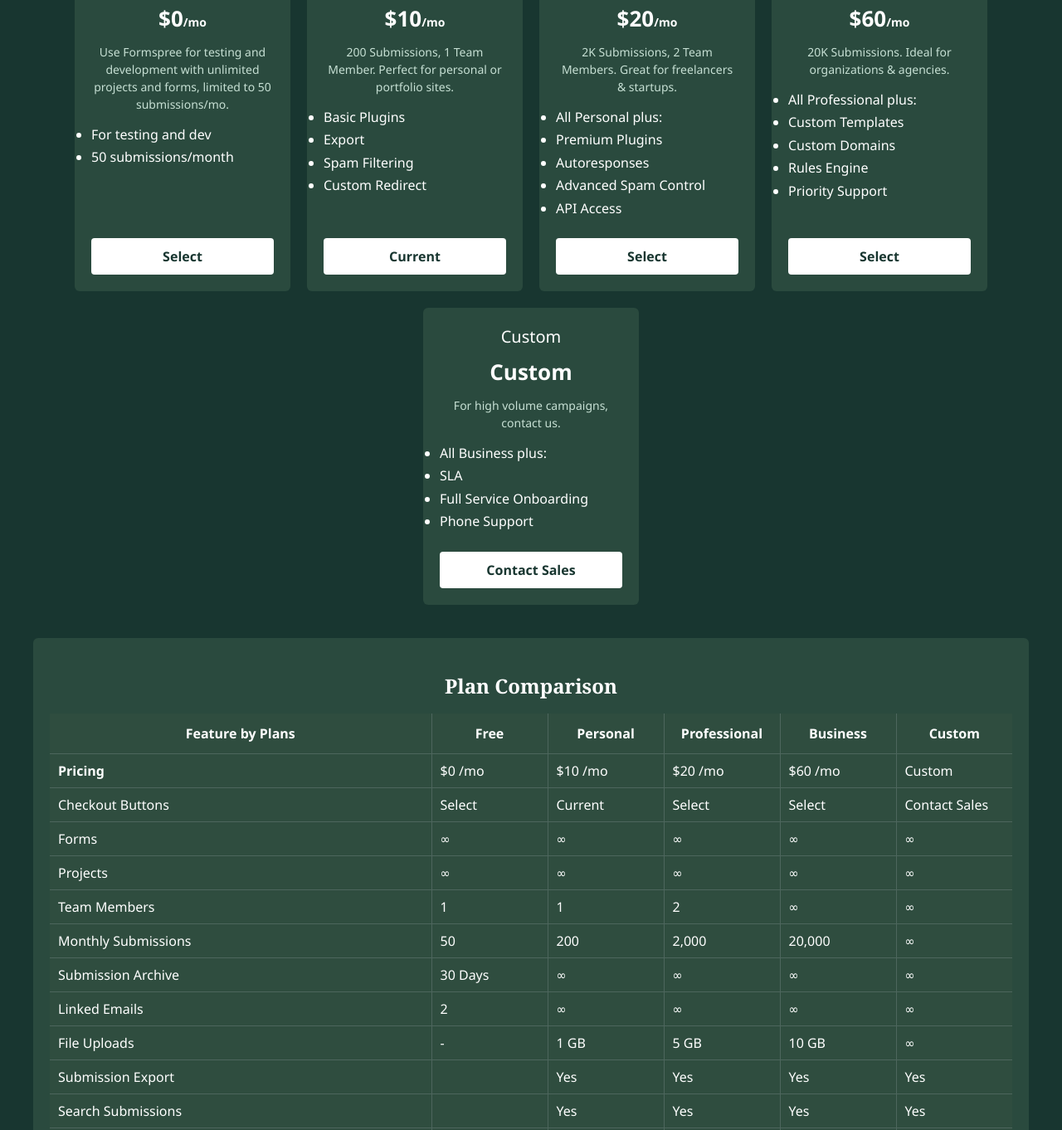
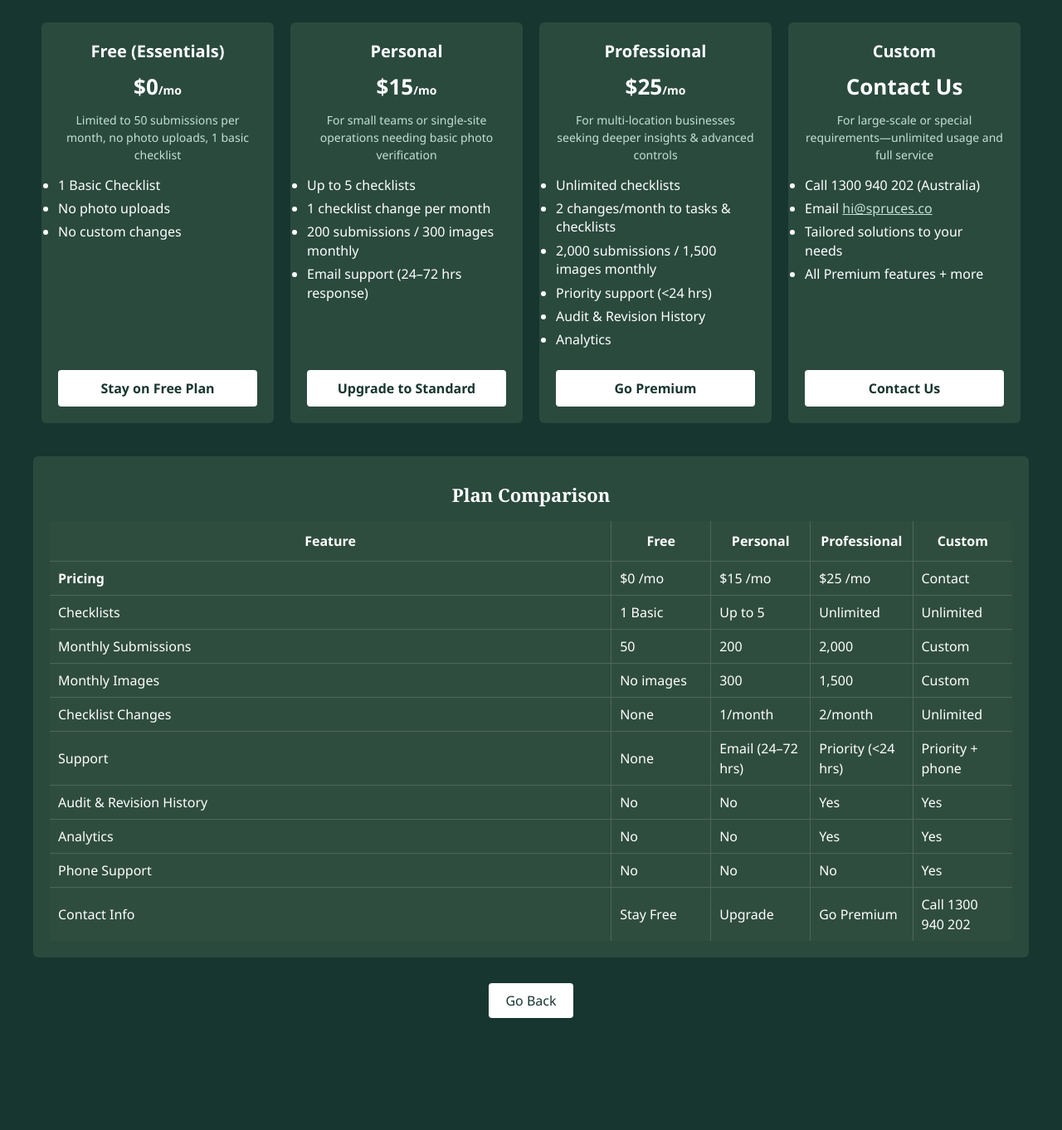
Before and after one commit to SprucesAustralia/subscribepage, a plain HTML site: page index.html in a window 1280 px wide. Shown: the part 273-1635 px from the top of the page at 83% size. After the commit the page ends 1511 px from the top, so only its background shows below. Drawn offline with Linux system fonts and the light colour scheme.

Commit message:
Update index.html

```diff
--- a/index.html
+++ b/index.html
@@ -1,15 +1,16 @@
 <!DOCTYPE html>
 <html lang="en">
 <head>
-  <meta charset="UTF-8">
-  <title>Spruces - Subscribe</title>
+  <meta charset="UTF-8" />
+  <title>Your Ai-checklist Upgrade Plans</title>
   <meta name="viewport" content="width=device-width, initial-scale=1.0">
+
   <style>
-    /* Basic Branding from your screenshot: dark green background, white text */
+    /* Branding Colors: Dark forest green background, white text, any accent if desired */
     :root {
-      --bg-color: #183630;    /* Dark green from Spruces brand */
-      --text-color: #ffffff;  /* White text */
-      --accent-color: #2f4d3f;/* A slightly different green if needed */
+      --bg-color: #183630;   /* Dark forest green */
+      --text-color: #ffffff; /* White */
+      --accent-color: #2f4d3f; /* Subtle accent green if needed */
       --heading-font: Georgia, serif;
       --body-font: "Segoe UI", Tahoma, sans-serif;
     }
@@ -21,9 +22,9 @@
     }
 
     body {
-      font-family: var(--body-font);
       background-color: var(--bg-color);
       color: var(--text-color);
+      font-family: var(--body-font);
       line-height: 1.5;
       padding: 20px;
     }
@@ -41,21 +42,24 @@
     }
 
     h2 {
-      font-size: 24px;
       text-align: center;
-      margin: 20px 0;
+      font-size: 22px;
+      margin: 10px 0;
     }
 
     .intro {
       max-width: 800px;
-      margin: 0 auto 30px;
+      margin: 0 auto;
       text-align: center;
+      margin-bottom: 30px;
     }
+
     .intro p {
       margin-bottom: 8px;
+      line-height: 1.6;
     }
 
-    /* Pricing Cards Container */
+    /* Plan Container */
     .plans-container {
       display: flex;
       flex-wrap: wrap;
@@ -69,7 +73,7 @@
       background-color: #2a4a3e;
       border-radius: 6px;
       padding: 20px;
-      width: 260px;
+      width: 280px;
       text-align: center;
       display: flex;
       flex-direction: column;
@@ -79,6 +83,7 @@
     .plan-title {
       font-size: 20px;
       margin-bottom: 8px;
+      font-weight: bold;
     }
 
     .price {
@@ -98,8 +103,9 @@
       margin-bottom: 15px;
       line-height: 1.4;
     }
+
     .features-list li {
-      margin-bottom: 5px;
+      margin-bottom: 6px;
     }
 
     .plan-button {
@@ -113,21 +119,11 @@
       font-weight: bold;
     }
     .plan-button:hover {
-      background-color: #bcd3c5; /* Lighter variant */
+      background-color: #bcd3c5;
       color: #183630;
     }
 
-    /* Mark the “Free” plan as something user is on if needed */
-    .current-badge {
-      background-color: #ffc107;
-      color: #000;
-      padding: 4px 8px;
-      border-radius: 3px;
-      font-size: 12px;
-      margin-left: 6px;
-    }
-
-    /* Big Plan Comparison Table */
+    /* Plan Comparison Section */
     .comparison-section {
       max-width: 1200px;
       margin: 0 auto;
@@ -162,6 +158,7 @@
       border-right: 1px solid #4d665d;
       padding: 8px 10px;
     }
+
     table.comparison-table th:last-child,
     table.comparison-table td:last-child {
       border-right: none;
@@ -176,7 +173,7 @@
     }
 
     .plan-col {
-      width: 140px;
+      width: 120px;
       text-align: center;
       font-weight: normal;
     }
@@ -186,11 +183,11 @@
       font-weight: bold;
     }
 
-    /* Go Back Button */
     .back-container {
       text-align: center;
       margin-top: 30px;
     }
+
     .back-button {
       background-color: #ffffff;
       color: #183630;
@@ -203,7 +200,6 @@
       color: #183630;
     }
 
-    /* Responsive */
     @media (max-width: 800px) {
       .plans-container {
         flex-direction: column;
@@ -217,102 +213,91 @@
       table.comparison-table td {
         font-size: 13px;
       }
+      .plan-col {
+        width: auto;
+      }
     }
   </style>
 </head>
 <body>
 
-<h1>Spruces Subscription Plans</h1>
+<h1>Your Ai-checklist Upgrade Plans</h1>
 
 <div class="intro">
-  <p>Whether you're building a personal website or managing client projects, Formspree has an affordable plan to meet your needs.</p>
-  <p>Monthly billing | Yearly billing</p>
+  <p>
+    Transform any worker, task, or service into a “Smart Activity” that delivers peace of mind, better safety, consistent quality, and more value for each dollar spent. Our AI-driven checklists are here to help you manage cleaning crews, plumbing jobs, or any kind of on-site work, ensuring everyone follows best practices.
+  </p>
+  <p>
+    Ready to go beyond the basics? Explore our subscription plans below and see how Your Ai-checklist can elevate your operations.
+  </p>
 </div>
 
-<!-- Pricing Cards -->
+<!-- Plans Container -->
 <div class="plans-container">
 
-  <!-- FREE plan -->
+  <!-- FREE PLAN -->
   <div class="plan-card">
     <div>
-      <div class="plan-title">Free Forever</div>
+      <div class="plan-title">Free (Essentials)</div>
       <div class="price">$0<span style="font-size:14px;">/mo</span></div>
-      <p class="sub-info">Use Formspree for testing and development with unlimited projects and forms, limited to 50 submissions/mo.</p>
+      <p class="sub-info">Limited to 50 submissions per month, no photo uploads, 1 basic checklist</p>
       <ul class="features-list">
-        <li>For testing and dev</li>
-        <li>50 submissions/month</li>
+        <li>1 Basic Checklist</li>
+        <li>No photo uploads</li>
+        <li>No custom changes</li>
       </ul>
     </div>
-    <a class="plan-button" href="https://spruces.typeform.com/to/gTNPvZz4" target="_blank">Select</a>
+    <a class="plan-button" href="https://spruces.typeform.com/to/gTNPvZz4" target="_blank">Stay on Free Plan</a>
   </div>
 
-  <!-- PERSONAL plan -->
+  <!-- PERSONAL PLAN -->
   <div class="plan-card">
     <div>
       <div class="plan-title">Personal</div>
-      <div class="price">$10<span style="font-size:14px;">/mo</span></div>
-      <p class="sub-info">200 Submissions, 1 Team Member. Perfect for personal or portfolio sites.</p>
+      <div class="price">$15<span style="font-size:14px;">/mo</span></div>
+      <p class="sub-info">For small teams or single-site operations needing basic photo verification</p>
       <ul class="features-list">
-        <li>Basic Plugins</li>
-        <li>Export</li>
-        <li>Spam Filtering</li>
-        <li>Custom Redirect</li>
+        <li>Up to 5 checklists</li>
+        <li>1 checklist change per month</li>
+        <li>200 submissions / 300 images monthly</li>
+        <li>Email support (24–72 hrs response)</li>
       </ul>
     </div>
-    <!-- Example: This is the "current" plan if you want to show a badge
-         <span class="current-badge">Current</span>
-    -->
-    <a class="plan-button" href="https://spruces.typeform.com/to/gTNPvZz4" target="_blank">Current</a>
+    <a class="plan-button" href="https://spruces.typeform.com/to/gTNPvZz4" target="_blank">Upgrade to Standard</a>
   </div>
 
-  <!-- PROFESSIONAL plan -->
+  <!-- PROFESSIONAL PLAN -->
   <div class="plan-card">
     <div>
       <div class="plan-title">Professional</div>
-      <div class="price">$20<span style="font-size:14px;">/mo</span></div>
-      <p class="sub-info">2K Submissions, 2 Team Members. Great for freelancers & startups.</p>
+      <div class="price">$25<span style="font-size:14px;">/mo</span></div>
+      <p class="sub-info">For multi-location businesses seeking deeper insights & advanced controls</p>
       <ul class="features-list">
-        <li>All Personal plus:</li>
-        <li>Premium Plugins</li>
-        <li>Autoresponses</li>
-        <li>Advanced Spam Control</li>
-        <li>API Access</li>
+        <li>Unlimited checklists</li>
+        <li>2 changes/month to tasks & checklists</li>
+        <li>2,000 submissions / 1,500 images monthly</li>
+        <li>Priority support (<24 hrs)</li>
+        <li>Audit & Revision History</li>
+        <li>Analytics</li>
       </ul>
     </div>
-    <a class="plan-button" href="https://spruces.typeform.com/to/gTNPvZz4" target="_blank">Select</a>
+    <a class="plan-button" href="https://spruces.typeform.com/to/gTNPvZz4" target="_blank">Go Premium</a>
   </div>
 
-  <!-- BUSINESS plan -->
-  <div class="plan-card">
-    <div>
-      <div class="plan-title">Business</div>
-      <div class="price">$60<span style="font-size:14px;">/mo</span></div>
-      <p class="sub-info">20K Submissions. Ideal for organizations & agencies.</p>
-      <ul class="features-list">
-        <li>All Professional plus:</li>
-        <li>Custom Templates</li>
-        <li>Custom Domains</li>
-        <li>Rules Engine</li>
-        <li>Priority Support</li>
-      </ul>
-    </div>
-    <a class="plan-button" href="https://spruces.typeform.com/to/gTNPvZz4" target="_blank">Select</a>
-  </div>
-
-  <!-- CUSTOM plan -->
+  <!-- CUSTOM PLAN -->
   <div class="plan-card">
     <div>
       <div class="plan-title">Custom</div>
-      <div class="price">Custom</div>
-      <p class="sub-info">For high volume campaigns, contact us.</p>
+      <div class="price">Contact Us</div>
+      <p class="sub-info">For large-scale or special requirements—unlimited usage and full service</p>
       <ul class="features-list">
-        <li>All Business plus:</li>
-        <li>SLA</li>
-        <li>Full Service Onboarding</li>
-        <li>Phone Support</li>
+        <li>Call 1300 940 202 (Australia)</li>
+        <li>Email <a style="color:#c7e0d4;" href="mailto:hi@spruces.co">hi@spruces.co</a></li>
+        <li>Tailored solutions to your needs</li>
+        <li>All Premium features + more</li>
       </ul>
     </div>
-    <a class="plan-button" href="https://spruces.typeform.com/to/gTNPvZz4" target="_blank">Contact Sales</a>
+    <a class="plan-button" href="https://spruces.typeform.com/to/gTNPvZz4" target="_blank">Contact Us</a>
   </div>
 
 </div>
@@ -323,11 +308,10 @@
   <table class="comparison-table">
     <thead>
       <tr>
-        <th>Feature by Plans</th>
+        <th>Feature</th>
         <th class="plan-col">Free</th>
         <th class="plan-col">Personal</th>
         <th class="plan-col">Professional</th>
-        <th class="plan-col">Business</th>
         <th class="plan-col">Custom</th>
       </tr>
     </thead>
@@ -335,129 +319,79 @@
       <tr>
         <td class="price-col">Pricing</td>
         <td>$0 /mo</td>
-        <td>$10 /mo</td>
-        <td>$20 /mo</td>
-        <td>$60 /mo</td>
-        <td>Custom</td>
+        <td>$15 /mo</td>
+        <td>$25 /mo</td>
+        <td>Contact</td>
       </tr>
       <tr>
-        <td>Checkout Buttons</td>
-        <td>Select</td>
-        <td>Current</td>
-        <td>Select</td>
-        <td>Select</td>
-        <td>Contact Sales</td>
-      </tr>
-      <tr>
-        <td>Forms</td>
-        <td>∞</td>
-        <td>∞</td>
-        <td>∞</td>
-        <td>∞</td>
-        <td>∞</td>
-      </tr>
-      <tr>
-        <td>Projects</td>
-        <td>∞</td>
-        <td>∞</td>
-        <td>∞</td>
-        <td>∞</td>
-        <td>∞</td>
-      </tr>
-      <tr>
-        <td>Team Members</td>
-        <td>1</td>
-        <td>1</td>
-        <td>2</td>
-        <td>∞</td>
-        <td>∞</td>
+        <td>Checklists</td>
+        <td>1 Basic</td>
+        <td>Up to 5</td>
+        <td>Unlimited</td>
+        <td>Unlimited</td>
       </tr>
       <tr>
         <td>Monthly Submissions</td>
         <td>50</td>
         <td>200</td>
         <td>2,000</td>
-        <td>20,000</td>
-        <td>∞</td>
+        <td>Custom</td>
       </tr>
       <tr>
-        <td>Submission Archive</td>
-        <td>30 Days</td>
-        <td>∞</td>
-        <td>∞</td>
-        <td>∞</td>
-        <td>∞</td>
+        <td>Monthly Images</td>
+        <td>No images</td>
+        <td>300</td>
+        <td>1,500</td>
+        <td>Custom</td>
       </tr>
       <tr>
-        <td>Linked Emails</td>
-        <td>2</td>
-        <td>∞</td>
-        <td>∞</td>
-        <td>∞</td>
-        <td>∞</td>
+        <td>Checklist Changes</td>
+        <td>None</td>
+        <td>1/month</td>
+        <td>2/month</td>
+        <td>Unlimited</td>
       </tr>
       <tr>
-        <td>File Uploads</td>
-        <td>-</td>
-        <td>1 GB</td>
-        <td>5 GB</td>
-        <td>10 GB</td>
-        <td>∞</td>
+        <td>Support</td>
+        <td>None</td>
+        <td>Email (24–72 hrs)</td>
+        <td>Priority (<24 hrs)</td>
+        <td>Priority + phone</td>
       </tr>
       <tr>
-        <td>Submission Export</td>
-        <td></td>
-        <td>Yes</td>
-        <td>Yes</td>
+        <td>Audit & Revision History</td>
+        <td>No</td>
+        <td>No</td>
         <td>Yes</td>
         <td>Yes</td>
       </tr>
       <tr>
-        <td>Search Submissions</td>
-        <td></td>
-        <td>Yes</td>
-        <td>Yes</td>
+        <td>Analytics</td>
+        <td>No</td>
+        <td>No</td>
         <td>Yes</td>
         <td>Yes</td>
       </tr>
       <tr>
-        <td>Basic Spam Filtering</td>
-        <td>Yes</td>
-        <td>Yes</td>
-        <td>Yes</td>
-        <td>Yes</td>
+        <td>Phone Support</td>
+        <td>No</td>
+        <td>No</td>
+        <td>No</td>
         <td>Yes</td>
       </tr>
       <tr>
-        <td>Advanced Spam Control</td>
-        <td></td>
-        <td></td>
-        <td>Yes</td>
-        <td>Yes</td>
-        <td>Yes</td>
-      </tr>
-      <tr>
-        <td>Priority Support</td>
-        <td></td>
-        <td></td>
-        <td></td>
-        <td>Yes</td>
-        <td>Yes</td>
-      </tr>
-      <tr>
-        <td>SLA, Full Onboarding, Phone Support</td>
-        <td></td>
-        <td></td>
-        <td></td>
-        <td></td>
-        <td>Yes</td>
+        <td>Contact Info</td>
+        <td>Stay Free</td>
+        <td>Upgrade</td>
+        <td>Go Premium</td>
+        <td>Call 1300 940 202</td>
       </tr>
     </tbody>
   </table>
 </div>
 
-<!-- Go Back Button -->
-<div class="back-container">
+<!-- Go Back Link -->
+<div style="text-align:center;">
   <a class="back-button" href="index.html">Go Back</a>
 </div>
 
```
